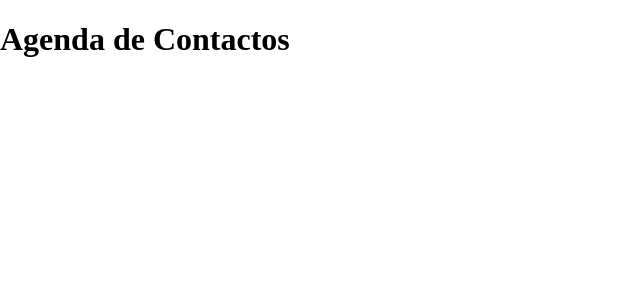
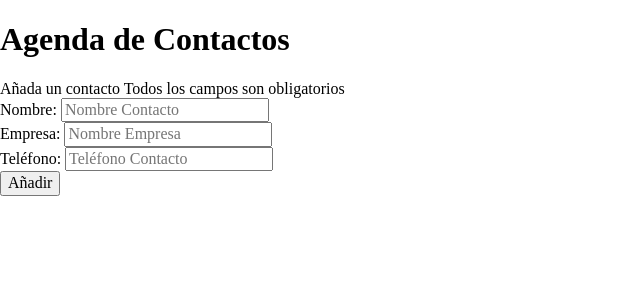
Before and after one commit to FabriJuncal/CRUD-Project-Contacts-Agenda-master, a PHP site: page / in a window 1280 px wide. Shown: the top 300 px of the page, without its empty margins (0-640 px from the left). Run offline with PHP 8.4, Linux system fonts and the light colour scheme; some libraries are stand-ins or nearby versions.

Commit message:
Creamos la estructura html del formulario de contacto

```diff
--- a/index.php
+++ b/index.php
@@ -4,4 +4,41 @@
     <h1>Agenda de Contactos</h1>
 </div>
 
+<div class="bg-amarillo contenedor sombra">
+    <form id="contacto" action="#">
+        <legend>Añada un contacto <Span>Todos los campos son obligatorios</Span></legend>
+
+        <div class="campos">
+
+            <!-- Nombre -->
+            <div class="campo">
+                <!-- Lo que hace el atributo "for", es que si le damos Click al label, va a seleccionar el elemento con el Id con el mismo nombre -->
+                <label for="nombre">Nombre:</label>
+                <input type="text" placeholder="Nombre Contacto" id="nombre">
+            </div><!-- campo -->
+
+            <!-- Empresa -->
+            <div class="campo">
+                <!-- Lo que hace el atributo "for", es que si le damos Click al label, va a seleccionar el elemento con el Id con el mismo nombre -->
+                <label for="empresa">Empresa:</label>
+                <input type="text" placeholder="Nombre Empresa" id="empresa">
+            </div><!-- campo -->
+
+            <!-- Telefono -->
+            <div class="campo">
+                <!-- Lo que hace el atributo "for", es que si le damos Click al label, va a seleccionar el elemento con el Id con el mismo nombre -->
+                <label for="telefono">Teléfono:</label>
+                <input type="text" placeholder="Teléfono Contacto" id="telefono">
+            </div><!-- campo -->
+
+            <div class="campo enviar">
+                <input type="submit" value="Añadir">
+            </div>
+
+        </div><!-- campos -->
+
+    </form>
+</div> <!-- bg-amarillo contenedor sombra -->
+
+
 <?php include 'inc/layout/footer.php'; ?>
```
